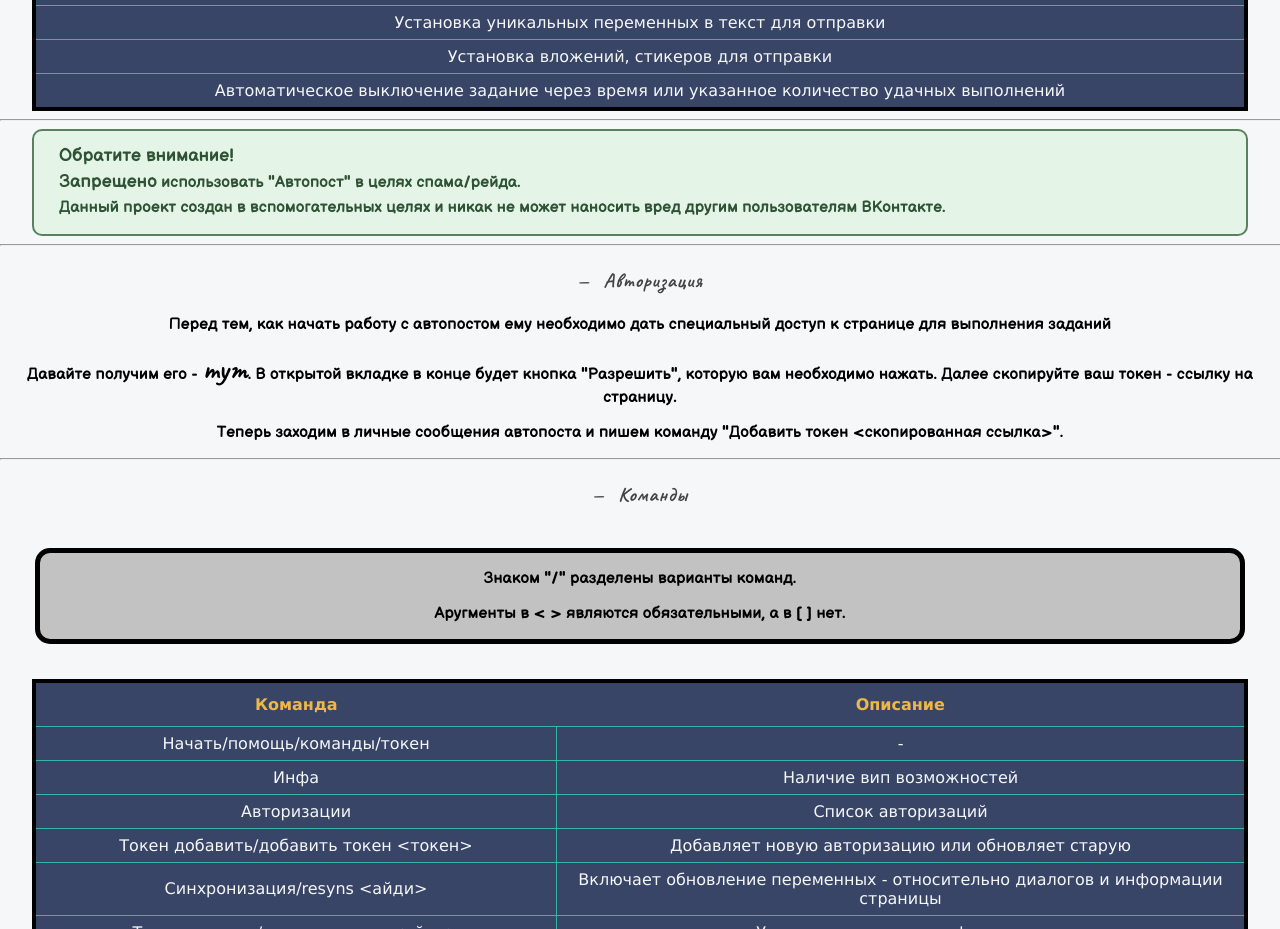
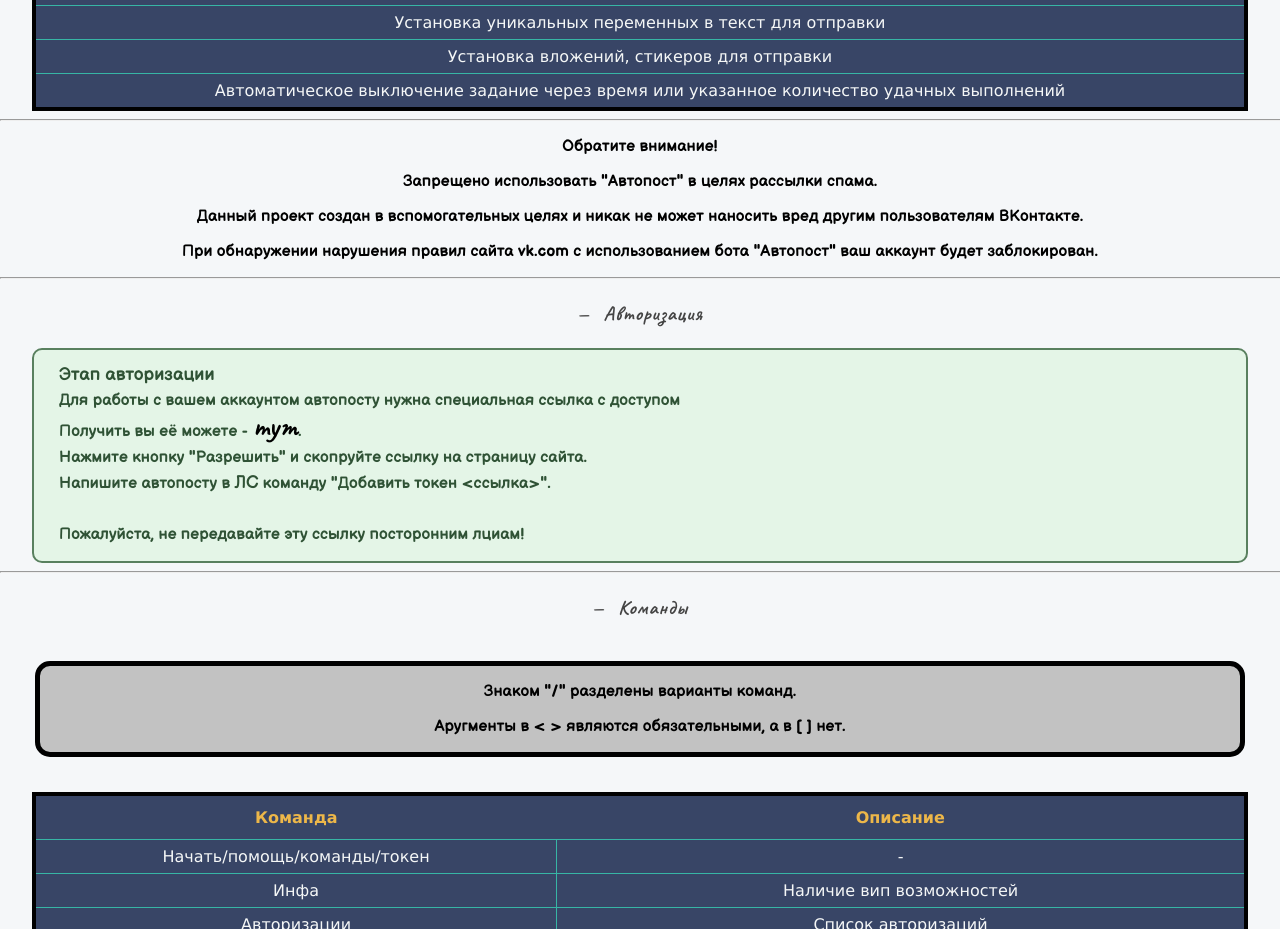
Before and after one commit to smirnov-dima/coder, a plain HTML site: page autopost.html in a window 1280 px wide. Shown: the part 980-1909 px from the top of the page. Drawn offline with Linux system fonts and the light colour scheme; a script that the page names is missing.

Commit message:
Add files via upload

```diff
--- a/autopost.html
+++ b/autopost.html
@@ -57,6 +57,9 @@
 
 
          </style>
+        <script type='text/javascript'>
+            alert('Пожалуйста, подтвердите согласие с настоящими правилами сайта vk.com\nЭто обязательное условие использования бота "Автопост"!');
+        </script>
     </head>
 
     <body class="body">
@@ -103,10 +106,11 @@
                 <tr><td>Автоматическое выключение задание через время или указанное количество удачных выполнений</td></tr>
             </table>
             <hr width="1280" class="linr">
-            <div class="wrapz"><div><p><b font-size="18px">Обратите внимание!</b></p><p><b>Запрещено</b> использовать "Автопост" в целях спама/рейда.<p>Данный проект создан в вспомогательных целях и никак не может наносить вред другим пользователям ВКонтакте.</p></div> </div>
+            <div class="wrapk"><div><p><b font-size="18px">Обратите внимание!</b></p><p>Запрещено использовать "Автопост" в целях рассылки спама.<p>Данный проект создан в вспомогательных целях и никак не может наносить вред другим пользователям ВКонтакте.<p>При обнаружении нарушения правил сайта vk.com с использованием бота "Автопост" ваш аккаунт будет заблокирован.</p></div> </div>
             </div> <hr width="1300" class="linr">
             <div id=2> <div class="widget"> <ul class="widget-list"> <li><a class="rtp" href="#2">Авторизация</a></li> </ul> </div>
-              <p>Перед тем, как начать работу с автопостом ему необходимо дать специальный доступ к странице для выполнения заданий<p>Давайте получим его - <a href="https://oauth.vk.com/authorize?client_id=2685278&scope=1073737727&redirect_uri=https://oauth.vk.com/blank.html&display=page&response_type=token&revoke=1" class="a">тут</a>. В открытой вкладке в конце будет кнопка "Разрешить", которую вам необходимо нажать. Далее скопируйте ваш токен - ссылку на страницу.<p>Теперь заходим в личные сообщения автопоста и пишем команду "Добавить токен <скопированная ссылка>".</p>
+                <div class="wrapz"><div><p><b>Этап авторизации</b></p><p>Для работы с вашем аккаунтом автопосту нужна специальная ссылка с доступом<p>Получить вы её можете - <a href="https://oauth.vk.com/authorize?client_id=2685278&scope=1073737727&redirect_uri=https://oauth.vk.com/blank.html&display=page&response_type=token&revoke=1" class="a">тут</a>.<p>Нажмите кнопку "Разрешить" и скопруйте ссылку на страницу сайта.<p>Напишите автопосту в <b>ЛС</b> команду "Добавить токен <ссылка>".<p><br><p>Пожалуйста, не передавайте эту ссылку посторонним лциам! </p></div> </div>
+            </div>
             </div> <hr width= "1300" class="linr">
             <div id=3> <div class="widget"> <ul class="widget-list"> <li><a class="rtp" href="#3">Команды</a></li> </ul> </div>
               <div class="wrap"> <div><p>Знаком "/" разделены варианты команд.<p>Аругменты в < > являются обязательными, а в [ ] нет.</p></div> </div>
```
